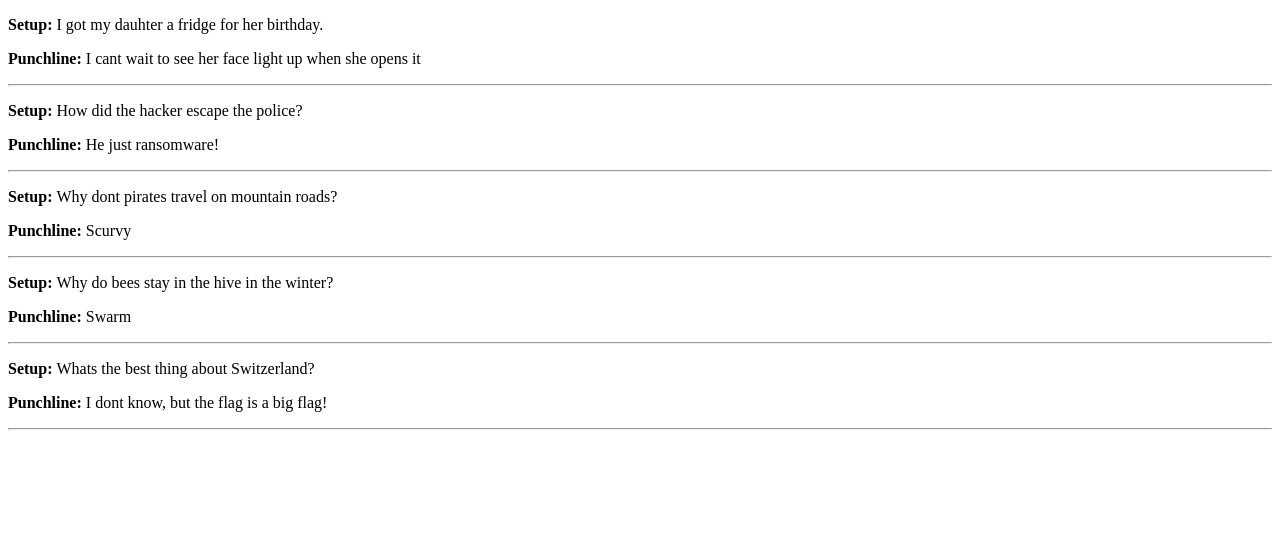
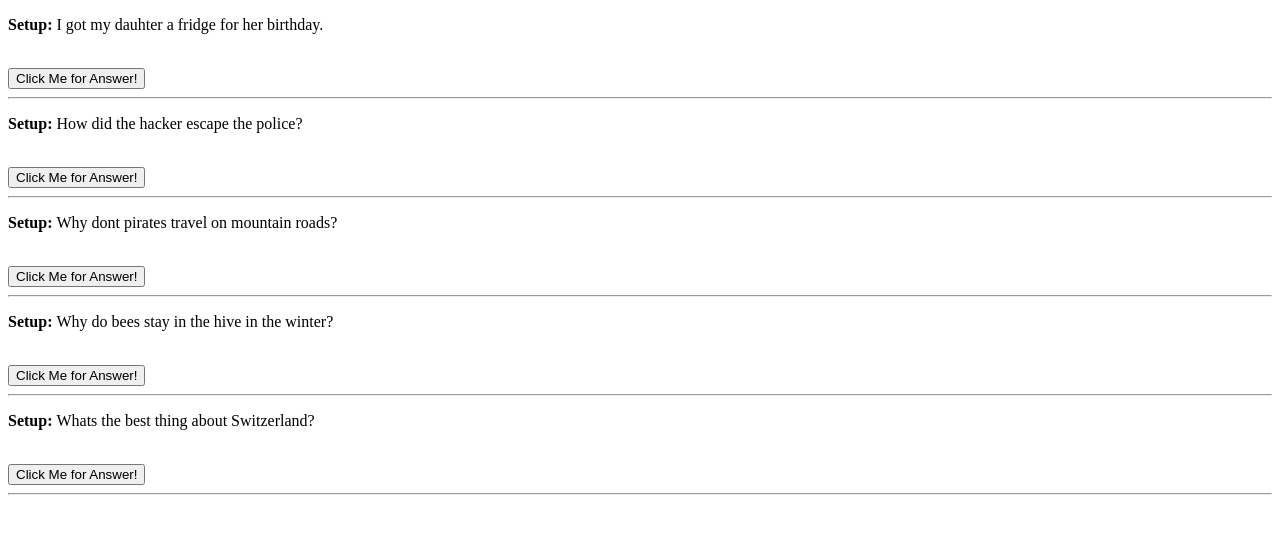
Before and after one commit to HarikaPenukonda/props-tutorial-2, a React (Create React App) app: page / in a window 1280 px wide. Shown: the top 534 px of the page. Built offline with nearby package versions, Linux system fonts and the light colour scheme.

Commit message:
Challenge 1 : adding state and toggle

```diff
--- a/src/Jokes.js
+++ b/src/Jokes.js
@@ -1,30 +1,26 @@
 import React from "react";
 
 /*
-    Challenge 1 :
-        Set up a React app from scratch
-        - Render an <App/> component
-            - App should render 4-5 <Joke/> components
-            - Each Joke should recieve a setup prop and punchline prop
-            and render those however we would like
-
-    Challenge 2 :
-        How would we pass in a prop that wasnt a string datatype - curlybraces
-
-        E.g. Say you want each joke component to recieve upvotes and downvotes prop
-        that is a number, as well as a prop with an array of comments and boolean of whether
-        the joke is a pun (`isPun`)
-
-
+   Challenge 1 :
+   - Create state `isShown` (boolean, default to `false`)
+   - Add a button that toggles the value back and forth
 */
 
 export default function Jokes(props){
+    const [isShown,setIsShown] = React.useState(false)
+
+    function handleClick(){
+        setIsShown(prevState => !prevState)
+    }
+
     return(
         <div>
              {props.setup && <p><strong>Setup: </strong>{props.setup}</p>}
              {/* If props.setup is true then render the thing on the right side of && operator
              If it is false, it will not render anything at all */}
-             <p><strong>Punchline: </strong>{props.punchline}</p>
+            {isShown ? <p><strong>Punchline: </strong>{props.punchline}</p> : " "}
+            <br></br>
+             <button onClick={handleClick}>Click Me for Answer!</button>
              <hr/>
         </div>
 
```
